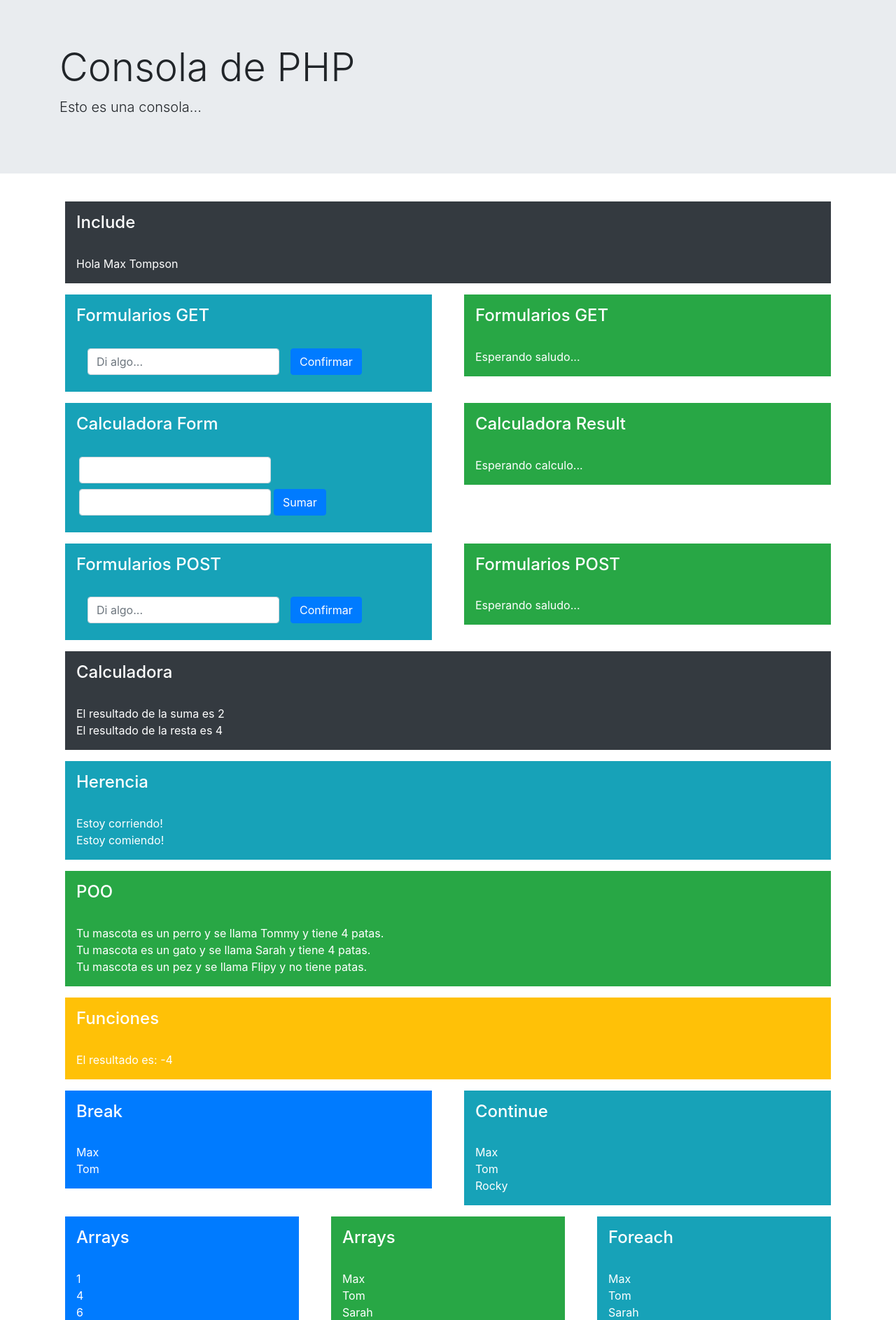
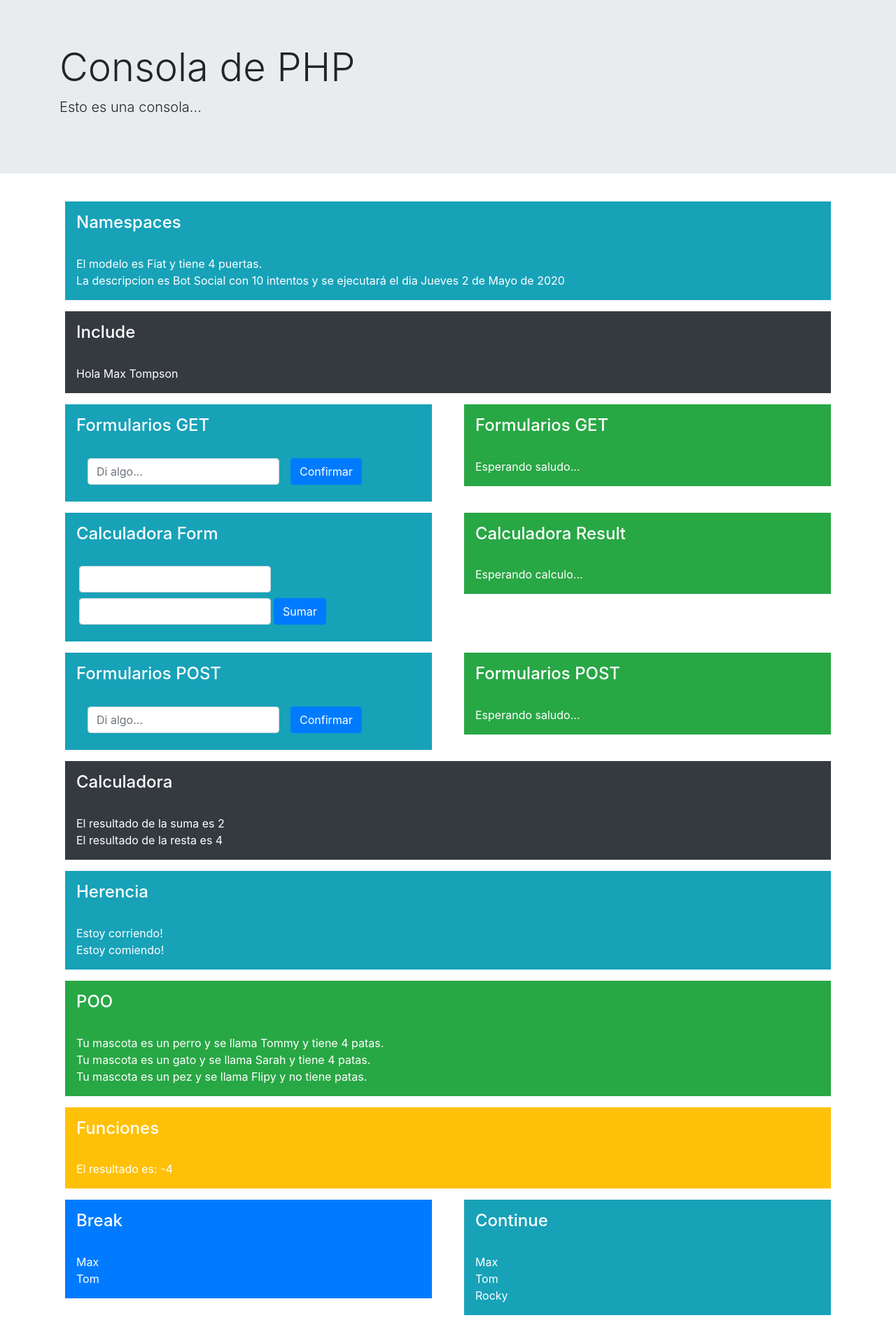
Before and after one commit to maxwell-udemy-courses/php-console, a PHP site: page / in a window 1280 px wide. Shown: the part 57-1944 px from the top of the page at 70% size. Run offline with PHP 8.4, Linux system fonts and the light colour scheme.

Commit message:
uso de namespaces

```diff
--- /dev/null
+++ b/automatizacion/auto.php
@@ -0,0 +1,19 @@
+<?php
+    namespace automatizacion;
+
+    class Auto {
+        public $description;
+        public $intents;
+        public $date;
+
+        function __construct($description, $intents, $date){
+            $this->description = $description;
+            $this->intents = $intents;
+            $this->date = $date;
+        }
+
+        function getAuto(){
+            return "La descripcion es " . $this->description . " con " . $this->intents . " intentos y se ejecutará el dia " . $this->date;
+        }
+    }
+?>
--- /dev/null
+++ b/automotores/auto.php
@@ -0,0 +1,19 @@
+<?php
+    namespace automotores;
+
+    class Auto {
+        public $modelo;
+        public $puertas;
+        public $ruedas;
+
+        function __construct($modelo, $puertas, $ruedas){
+            $this->modelo = $modelo;
+            $this->puertas = $puertas;
+            $this->ruedas = $ruedas;
+        }
+
+        function getAuto(){
+            return "El modelo es " . $this->modelo . " y tiene " . $this->puertas . " puertas.";
+        }
+    }
+?>
--- a/index.php
+++ b/index.php
@@ -21,7 +21,27 @@
 
     <div class="container">
 
-        <?php include('person.php'); ?>
+        <?php
+            include('person.php');
+            include('automotores/auto.php');
+            include('automatizacion/auto.php');
+        ?>
+
+        <div class="row">
+                <div class="col-12">
+                    <div class="p-3 m-2 bg-info text-white">
+                        <h4>Namespaces</h4> <br>
+
+                        <?php
+                           $automotor = new \automotores\Auto("Fiat", 4, 4);
+                           $automatizador = new \automatizacion\Auto("Bot Social", 10, "Jueves 2 de Mayo de 2020");
+
+                           echo $automotor->getAuto() . "<br>";
+                           echo $automatizador->getAuto() . "<br>";
+                        ?>
+                    </div>
+                </div>
+        </div>
 
         <div class="row">
                 <div class="col-12">
```
